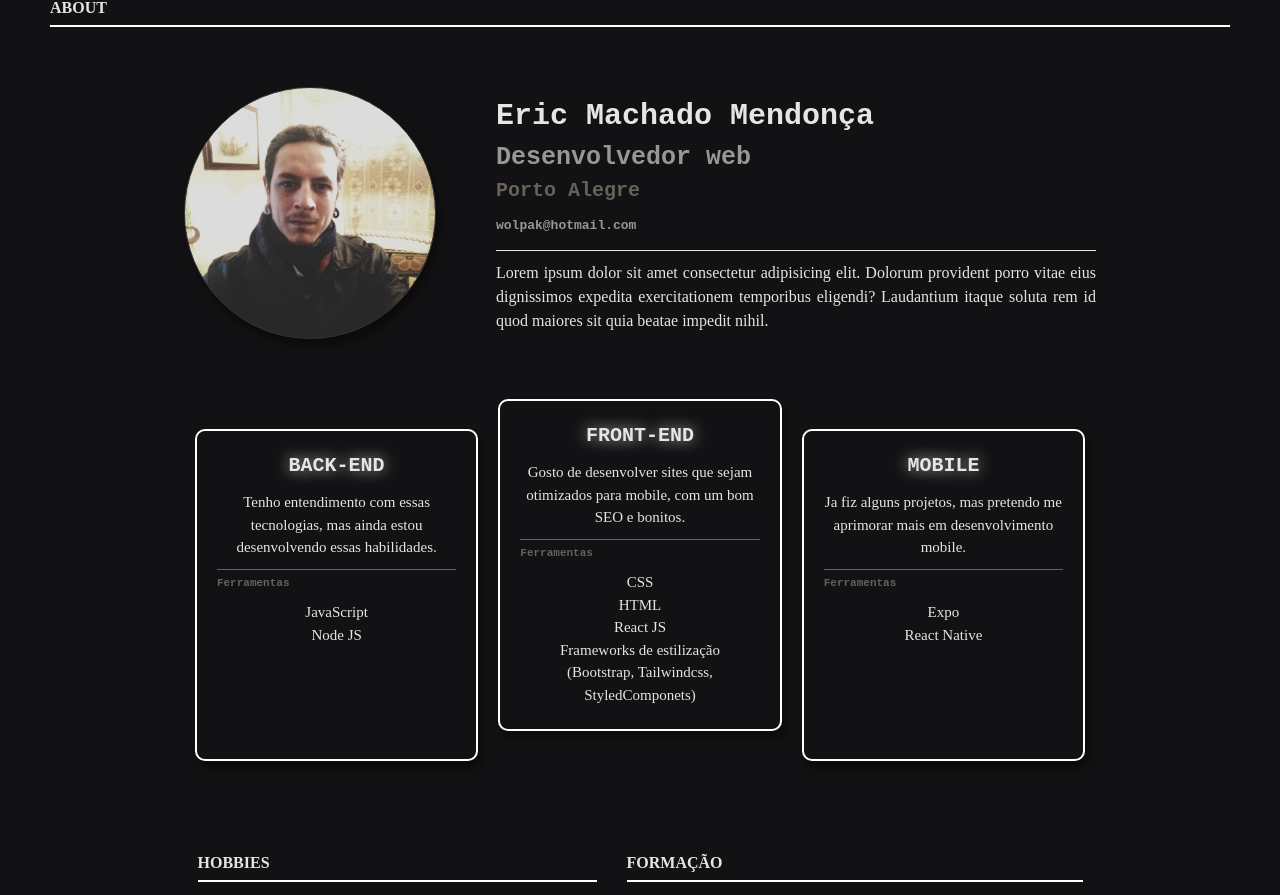
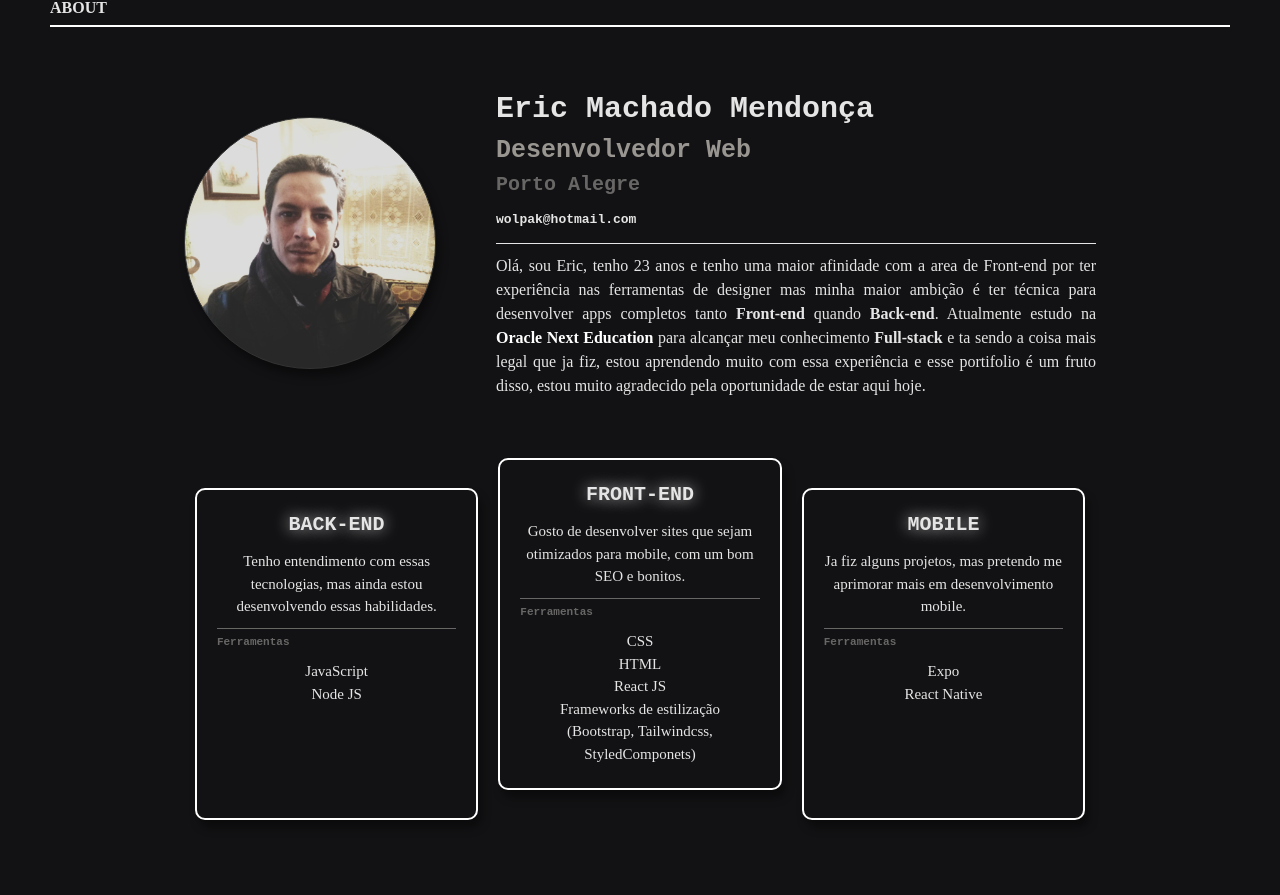
Before and after one commit to p4kz/almost-secret-project, a React (Vite) app: page / in a window 1280 px wide. Shown: the part 814-1709 px from the top of the page. Built offline with nearby package versions, Linux system fonts and the light colour scheme; a web font is replaced by a local one.

Commit message:
refactoring about section styles and accessibility

```diff
--- a/src/components/AboutSection/index.jsx
+++ b/src/components/AboutSection/index.jsx
@@ -24,13 +24,21 @@ export default function AboutSection () {
 
             <div className="about__text">
               <h1 id="about__name">Eric Machado Mendonça</h1>
-              <h2>Desenvolvedor web</h2>
-              <h3>Porto Alegre</h3>
+              <h2 className="about__subname">Desenvolvedor <span lang="en">Web</span></h2>
+              <h3 className="about__city">Porto Alegre</h3>
               <h2 className="about__text--email">wolpak@hotmail.com</h2>
-              <p>
-                Lorem ipsum dolor sit amet consectetur adipisicing elit. Dolorum provident
-                porro vitae eius dignissimos expedita exercitationem temporibus eligendi?
-                Laudantium itaque soluta rem id quod maiores sit quia beatae impedit nihil.
+              <p className="about__text--description">
+                Olá, sou Eric, tenho 23 anos e
+                tenho uma maior afinidade com a area de Front-end
+                por ter experiência nas ferramentas de designer mas minha maior ambição é ter técnica para desenvolver apps
+                completos tanto <span lang="en">Front-end</span> quando <span lang="en">Back-end</span>. Atualmente estudo na <a
+                  lang="en"
+                  className="about__anchor--oracle"
+                  href="https://www.oracle.com/br/education/oracle-next-education/"
+                  target="_blank">Oracle Next Education
+                </a> para alcançar meu conhecimento <span lang="en">Full-stack </span>
+                e ta sendo a coisa mais legal que ja fiz, estou aprendendo muito com essa experiência e esse portifolio é um fruto disso,
+                estou muito agradecido pela oportunidade de estar aqui hoje.
               </p>
             </div>
           </AboutInfo>
@@ -39,7 +47,7 @@ export default function AboutSection () {
 
           <AboutRow>
             <Hobbies />
-            <Academic/>
+            <Academic />
           </AboutRow>
 
         </AboutWrap>
--- a/src/components/AboutSection/styles.jsx
+++ b/src/components/AboutSection/styles.jsx
@@ -44,7 +44,7 @@ export const AboutInfo = styled.div`
     padding: 1rem 3rem;
 
     div {
-      background: url(${aboutImage}) center no-repeat;
+      background: url(${ aboutImage }) center no-repeat;
       background-size: cover;
       border: 1px solid #333;
       box-shadow: 4.0px 8.0px 8.0px hsl(0deg 0% 0% / 0.38);
@@ -62,21 +62,24 @@ export const AboutInfo = styled.div`
     max-width: 600px;
     padding: 1rem 3rem;
 
-
     h1, h2 , h3 {
       font-family: var(--font-mono);
     }
 
-    h1 {
+    span {
+      font-weight: bolder;
+    }
+
+    #about__name {
       font-size: 3rem;
     }
 
-    h2 {
+    .about__subname {
       color: var(--gray-white);
       font-size: 2.5rem;
     }
 
-    h3 {
+    .about__city {
       color: var(--gray);
       font-size: 2rem;
     }
@@ -88,9 +91,18 @@ export const AboutInfo = styled.div`
       padding-bottom: 1.4rem;
     }
 
-    p {
+    .about__text--description {
       font-size: 1.6rem;
       text-align: justify;
+    }
+
+    .about__anchor--oracle {
+      color: #fff;
+      font-weight: bolder;
+
+      &:hover {
+        text-decoration: underline;
+      }
     }
   }
 
@@ -112,7 +124,7 @@ export const AboutRow = styled.div`
   flex-direction: row;
   justify-content: center;
 
-  @media screen and (max-width: 769px) {
+  @media screen and (max-width: 768px) {
     flex-direction: column;
   }
 `
--- a/src/styles/GlobalStyle.jsx
+++ b/src/styles/GlobalStyle.jsx
@@ -12,8 +12,8 @@ export default createGlobalStyle`
     --blue: #0066cc;
     --green:#04d361;
 
-    --gray: #67605b;
-    --gray-white: #979797;
+    --gray: #686766;
+    --gray-white: #999691;
 
     --black-alpha: #00000044;
 
```
